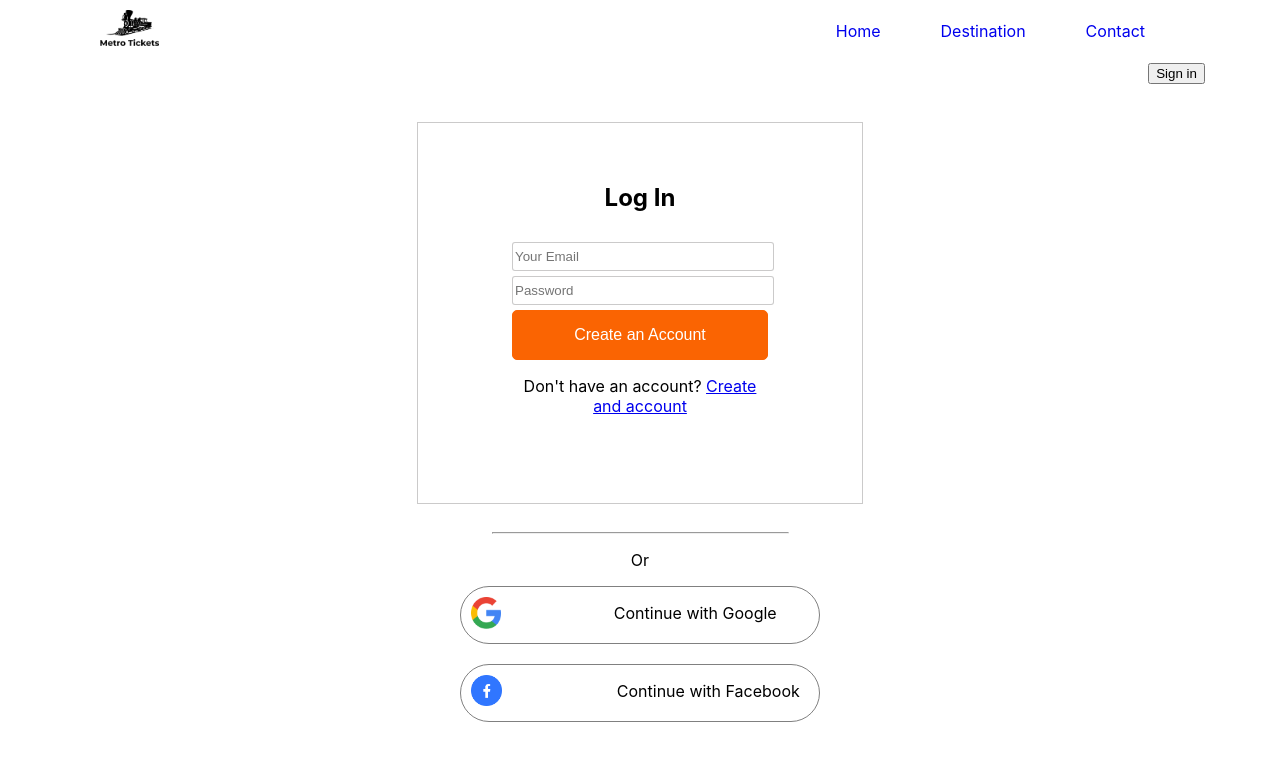
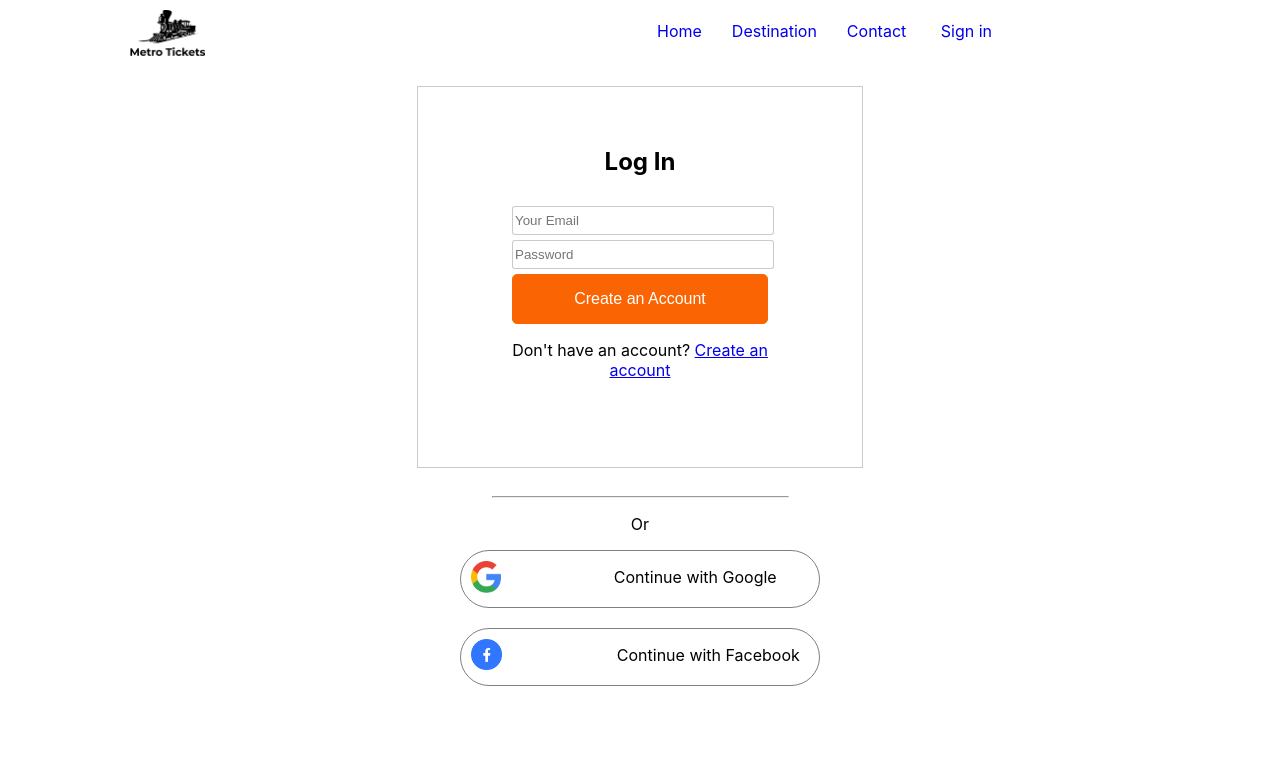
Before and after one commit to farukhrana14/metro-one-react-auth, a React (Create React App) app: page /login in a window 1280 px wide. Shown: the top 760 px of the page. Built offline with nearby package versions, Linux system fonts and the light colour scheme.

Commit message:
fb login added. name, img displayed on navbar, to be deployed on firebase now

```diff
--- a/src/App.js
+++ b/src/App.js
@@ -29,9 +29,9 @@ function App() {
               <Home />
             </Route>
 
-            <Route path='/search'>
+            <PrivateRoute path='/search'>
               <SearchResult></SearchResult>
-            </Route>
+            </PrivateRoute>
 
             <Route path='/signup'>
               <SignUp></SignUp>
--- a/src/components/Header/Header.css
+++ b/src/components/Header/Header.css
@@ -10,21 +10,26 @@
 
 }
 
-
-
 .myLinks a{
     text-decoration: none;
     /* color: white; */
-    margin-right: 20px;
+    margin-right: 10px;
     padding: 5px;
     font-size: medium;
-    margin-left: 30px;
+    margin-left: 10px;
+}
+
+.profile-image img {
+    width:30%;
+    border-radius: 50px;
+    border: 0.5px solid lightgray;
 
 }
+.logo-image{
 
-.logo-image{
-    width:50%;
-    margin-left: 50px;
+    margin-left: 80px;
+    display: inline-grid;
+    width: 40vw;
 }
 
 nav a:hover {
@@ -49,5 +54,7 @@ nav a:hover {
     padding: 5px;
     font-size: medium;
     margin-left: 30px;
+    color: #551A8B;
+
 
 }
--- a/src/components/Header/Header.js
+++ b/src/components/Header/Header.js
@@ -20,8 +20,10 @@ const Header = () => {
                 <Link to="/home">Home</Link>
                 <Link to="/destination">Destination</Link>
                 <Link to="/contact">Contact</Link>
+                {loggedInUser.isSignedIn ? <Link to="" onClick={()=> setLoggedInUser({})} > Sign Out </Link> : <Link to='/login'> Sign in </Link> }
                 <span className='user-name-nav'> {loggedInUser.isSignedIn && loggedInUser.name}</span>
-                {loggedInUser.isSignedIn ? <button onClick={()=> setLoggedInUser({})} >Sign Out</button> : <Link to='/login'> <button>Sign in</button> </Link> }
+                <span style={{display: 'inline-flex'}}><div className='profile-image'> {loggedInUser.isSignedIn && <img src={loggedInUser.photo} alt=""/> } </div></span>
+
 
 
                 </div>
--- a/src/components/Home/Home.css
+++ b/src/components/Home/Home.css
@@ -1,19 +1,21 @@
-.home-div {
+.bg-img {
     background: url(../../images/bg-image.png) no-repeat center center fixed;
     -webkit-background-size: cover;
     -moz-background-size: cover;
     -o-background-size: cover;
+
     background-repeat : "no-repeat";
     background-size : "cover";
     width: 90%;
     margin-right: auto;
     margin-left: auto;
-
+    margin-top: 10px;
     height: 90vh
 
   }
 
   .price-card{
+
     border-color: 2px solid orangered;
     border-radius: 10px;
     background-color: papayawhip;
--- a/src/components/Home/Home.js
+++ b/src/components/Home/Home.js
@@ -7,6 +7,7 @@ import taka from '../../images/taka-symbol.png'
 const Home = () => {
 
     return (
+        <div className='bg-img'>
         <div className='home-div'>
             <div className="price-card price-one-time">
                 <h2>ONE TIME TICKET</h2>
@@ -33,6 +34,7 @@ const Home = () => {
             </div>
 
         </div>
+        </div>
     );
 };
 
--- a/src/components/LogIn/LogIn.js
+++ b/src/components/LogIn/LogIn.js
@@ -30,10 +30,10 @@ const LogIn = () => {
     let { from } = location.state || { from: { pathname: "/" } };
 
     //Google Sign in
-    const provider = new firebase.auth.GoogleAuthProvider();
+    const googleProvider = new firebase.auth.GoogleAuthProvider();
     const handleGoogleSignIn = () => {
         firebase.auth()
-            .signInWithPopup(provider)
+            .signInWithPopup(googleProvider)
             .then((result) => {
 
                 const { displayName, email, photoURL } = result.user;
@@ -42,18 +42,43 @@ const LogIn = () => {
                 setUser(userResponse);
                 setLoggedInUser(userResponse);
                 history.replace(from);
-                console.log(userResponse);
-                console.log('user:', user, 'Loggedin User:', loggedInUser);
+                console.log('Google Loggedin user:', userResponse);
                 // ...
             }).catch((error) => {
                 // Handle Errors here.
                 var errorCode = error.code;
                 var errorMessage = error.message;
-                console.log('Errors:', errorCode, errorMessage);
-                // ...
+                console.log('Google Login Error:', errorCode, errorMessage);
+
             });
 
     }
+
+    //facebook Sign in
+    const fbProvider = new firebase.auth.FacebookAuthProvider();
+
+    const handleFbSignIn = () => {
+        firebase.auth()
+        .signInWithPopup(fbProvider)
+        .then((result) => {
+            const { displayName, email, photoURL } = result.user;
+            const userResponse = { isSignedIn: true, name: displayName, email: email, photo: photoURL, success: true }
+
+            setUser(userResponse);
+            setLoggedInUser(userResponse);
+            history.replace(from);
+            console.log('Facebook Loggedin user:', userResponse);
+        })
+        .catch((error) => {
+            const errorCode = error.code;
+            const errorMessage = error.message;
+            console.log('Facebook Login Error:', errorCode, errorMessage);
+        });
+    }
+
+
+
+
 
     return (
         <div>
@@ -65,7 +90,7 @@ const LogIn = () => {
                     <input className='my-form-control' type="password" name='password' placeholder='Password' autoComplete="current-password" />
                     <br />
                     <input className='my-btn-control' type="button" value="Create an Account" />
-                    <p>Don't have an account?  <Link to="/signup">Create and account</Link>   </p>
+                    <p>Don't have an account?  <Link to="/signup">Create an account</Link>   </p>
 
 
                 </form>
@@ -86,7 +111,7 @@ const LogIn = () => {
                 </div>
             </div>
             <br />
-            <div className='fb-sign-in'>
+            <div onClick={handleFbSignIn} className='fb-sign-in'>
                 <div className='fb-img'>
                     <img src={facebook} alt="" />
                 </div>
```
Also changed, not shown: 1 other file (tests, documents, lock files or other folders).
